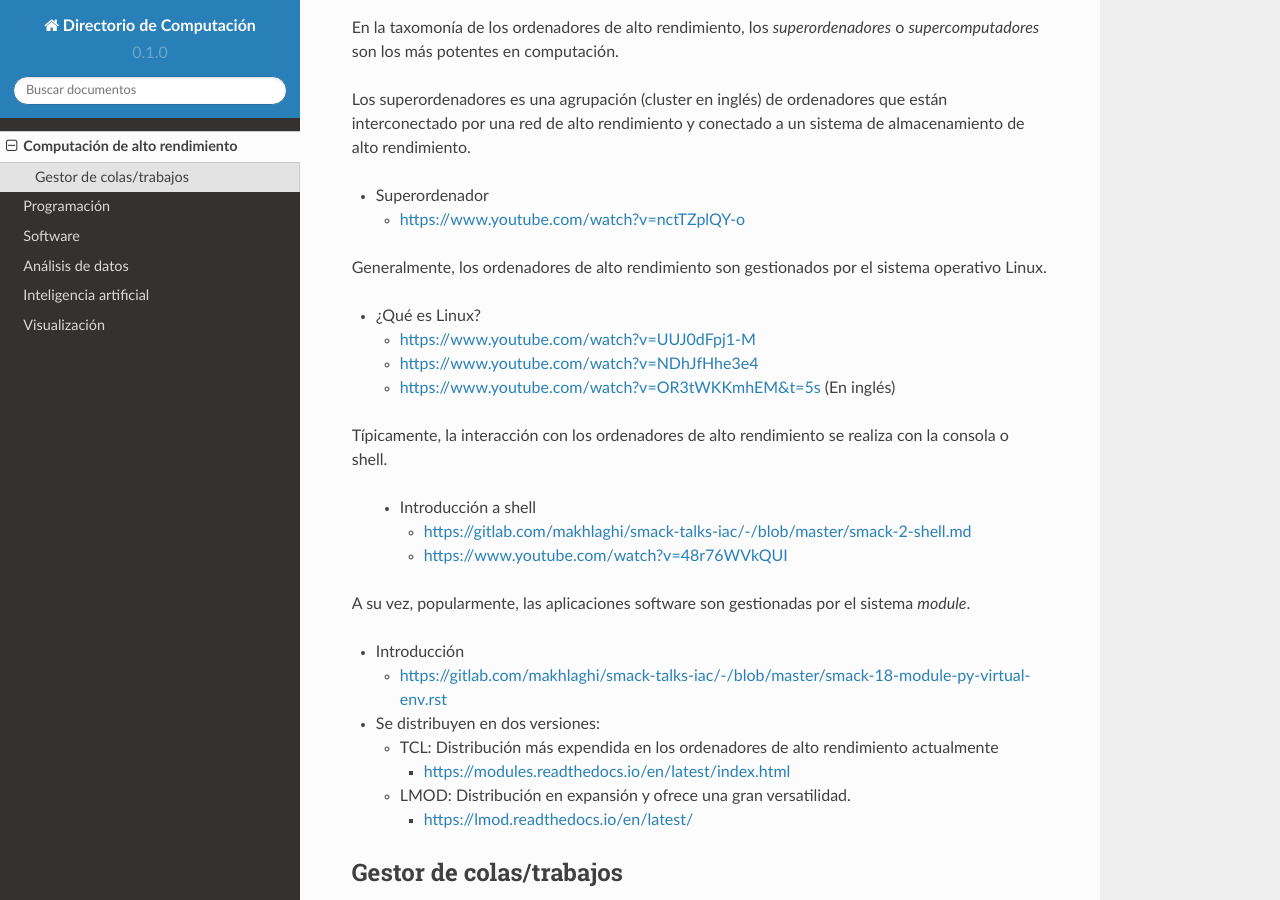
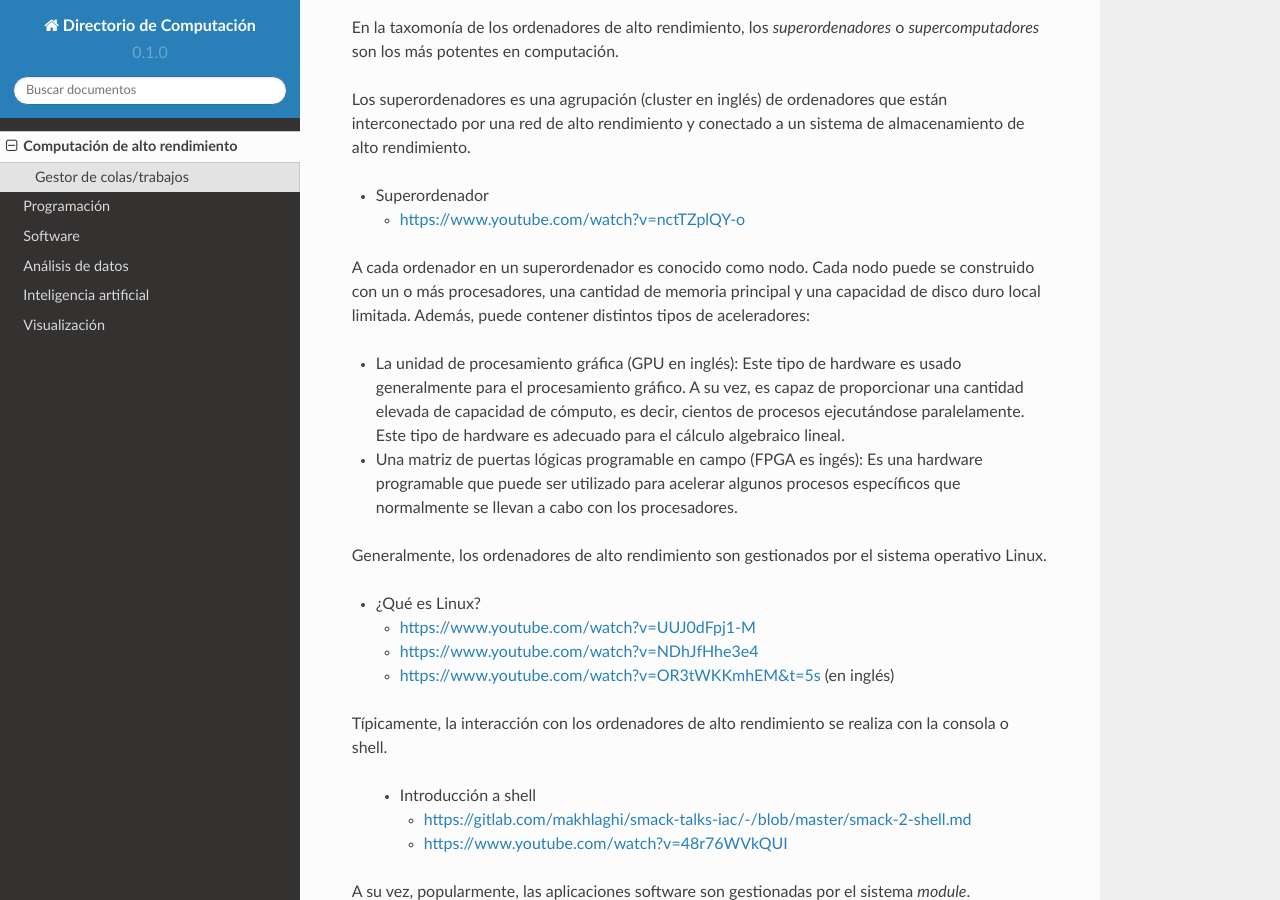
Before and after one commit to EuroCC-Spain/HPCKnowledgePool, a Sphinx documentation site: the page built from docs/source/hpc.rst, in a window 1280 px wide and 900 px high, scrolled down 648 px. Built offline with Sphinx 7.4.7 and the Read the Docs theme 2.0.0, drawn with Linux system fonts in a browser that asks for light colours.

Commit message:
ENH: Improving section HPC

```diff
--- a/docs/source/hpc.rst
+++ b/docs/source/hpc.rst
@@ -33,7 +33,11 @@ Los superordenadores es una agrupación (cluster en inglés) de ordenadores que
 
   * https://www.youtube.com/watch?v=nctTZplQY-o
 
+A cada ordenador en un superordenador es conocido como nodo. Cada nodo puede se construido con un o más procesadores, una cantidad de memoria principal y una capacidad de disco duro local limitada. Además, puede contener distintos tipos de aceleradores:
 
+* La unidad de procesamiento gráfica (GPU en inglés): Este tipo de hardware es usado generalmente para el procesamiento gráfico. A su vez, es capaz de proporcionar una cantidad elevada de capacidad de cómputo, es decir, cientos de procesos ejecutándose paralelamente. Este tipo de hardware es adecuado para el cálculo algebraico lineal.
+
+* Una matriz de puertas lógicas programable en campo (FPGA es ingés): Es una hardware programable que puede ser utilizado para acelerar algunos procesos específicos que normalmente se llevan a cabo con los procesadores.
 
 
 Generalmente, los ordenadores de alto rendimiento son gestionados por el sistema operativo Linux.
@@ -44,7 +48,7 @@ Generalmente, los ordenadores de alto rendimiento son gestionados por el sistema
 
   * https://www.youtube.com/watch?v=NDhJfHhe3e4
 
-  * https://www.youtube.com/watch?v=OR3tWKKmhEM&t=5s (En inglés)
+  * https://www.youtube.com/watch?v=OR3tWKKmhEM&t=5s (en inglés)
 
 Típicamente, la interacción con los ordenadores de alto rendimiento se realiza con la consola o shell.
 
```
